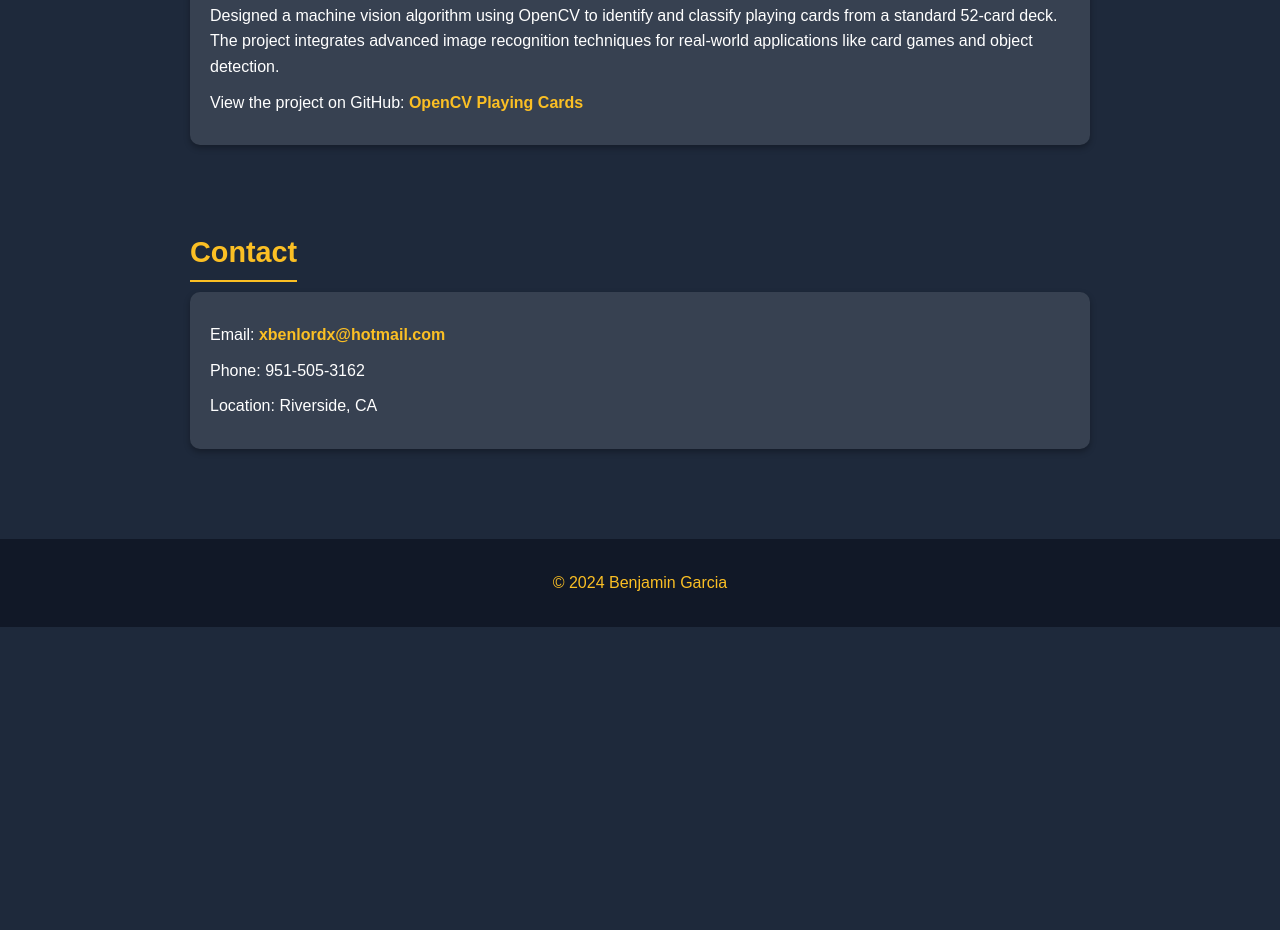
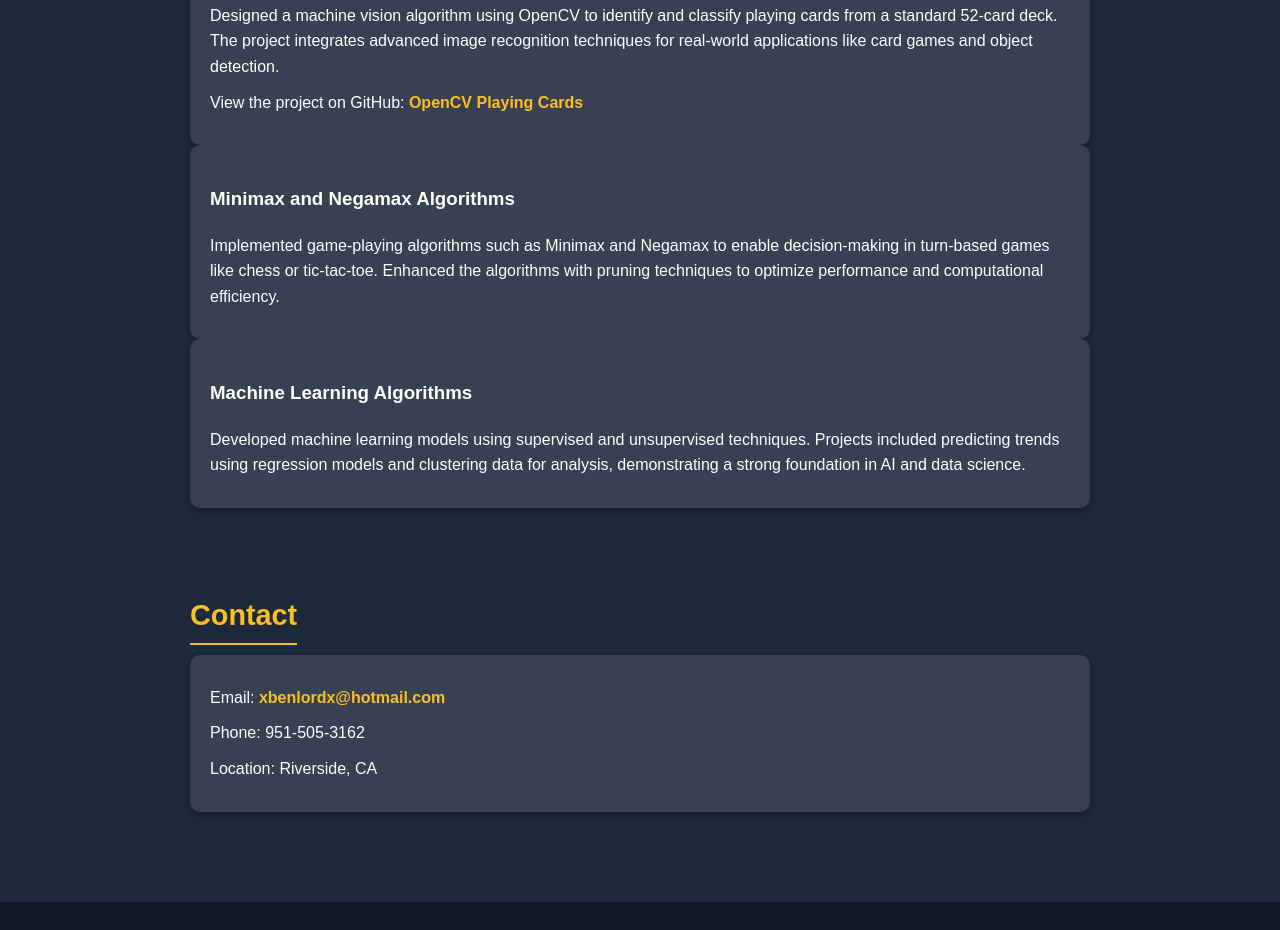
Before and after one commit to Bengiladash/Resume_Website, a plain HTML site: page index.html in a window 1280 px wide. Shown: the part 2065-2995 px from the top of the page. Before the commit the page ends 2692 px from the top, so only its background shows below. Drawn offline with Linux system fonts and the light colour scheme.

Commit message:
7th commit, re-added removed projects in the project section

```diff
--- a/index.html
+++ b/index.html
@@ -99,6 +99,22 @@
                     <a href="https://github.com/ramirez09r/OpenCV_Project" target="_blank">OpenCV Playing Cards</a>
                 </p>
             </div>
+            <div class="card">
+                <h3>Minimax and Negamax Algorithms</h3>
+                <p>
+                    Implemented game-playing algorithms such as Minimax and Negamax to enable decision-making
+                    in turn-based games like chess or tic-tac-toe. Enhanced the algorithms with pruning techniques
+                    to optimize performance and computational efficiency.
+                </p>
+            </div>
+            <div class="card">
+                <h3>Machine Learning Algorithms</h3>
+                <p>
+                    Developed machine learning models using supervised and unsupervised techniques.
+                    Projects included predicting trends using regression models and clustering data for analysis,
+                    demonstrating a strong foundation in AI and data science.
+                </p>
+            </div>
         </section>
 
         <section id="contact">
```
